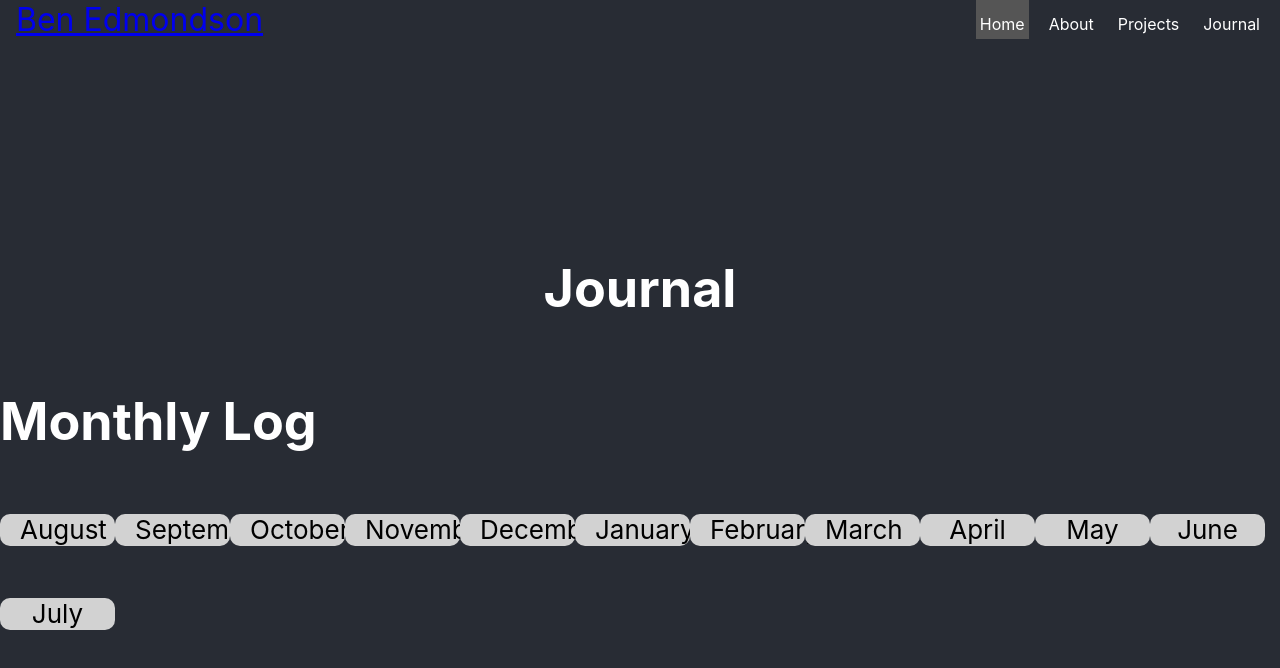
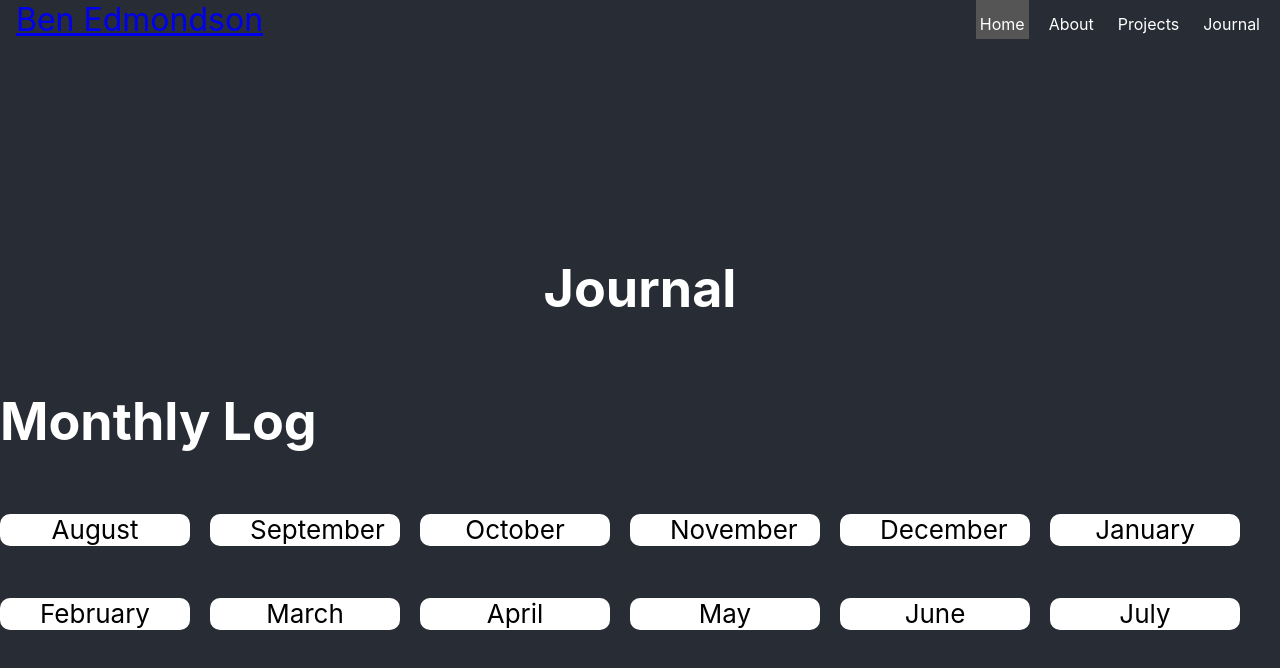
Before and after one commit to Ben-Edmondson/React-Portfolio-Site, a React (Create React App) app: page /journal in a window 1280 px wide. Shown: the top 668 px of the page. Built offline with nearby package versions, Linux system fonts and the light colour scheme.

Commit message:
Styling updates for Calendar.

```diff
--- a/src/App.css
+++ b/src/App.css
@@ -74,18 +74,20 @@
 }
 
 .button {
-  width: 75px;
-  background: #d2d2d2;
+  width: 110px;
+  background: white;
   text-align: center;
   float: left;
   color: #000;
   line-height: 32px;
   text-decoration: none;
-  padding:0 20px;
+  padding:0 40px;
   border-radius:10px;
+  margin-right: 20px;
+  display: inline-block;
 }
 .button:hover{
-  width: 75px;
+  width: 110px;
   background: #0e567f;
   color: #fff ;
   text-align: center;
```
